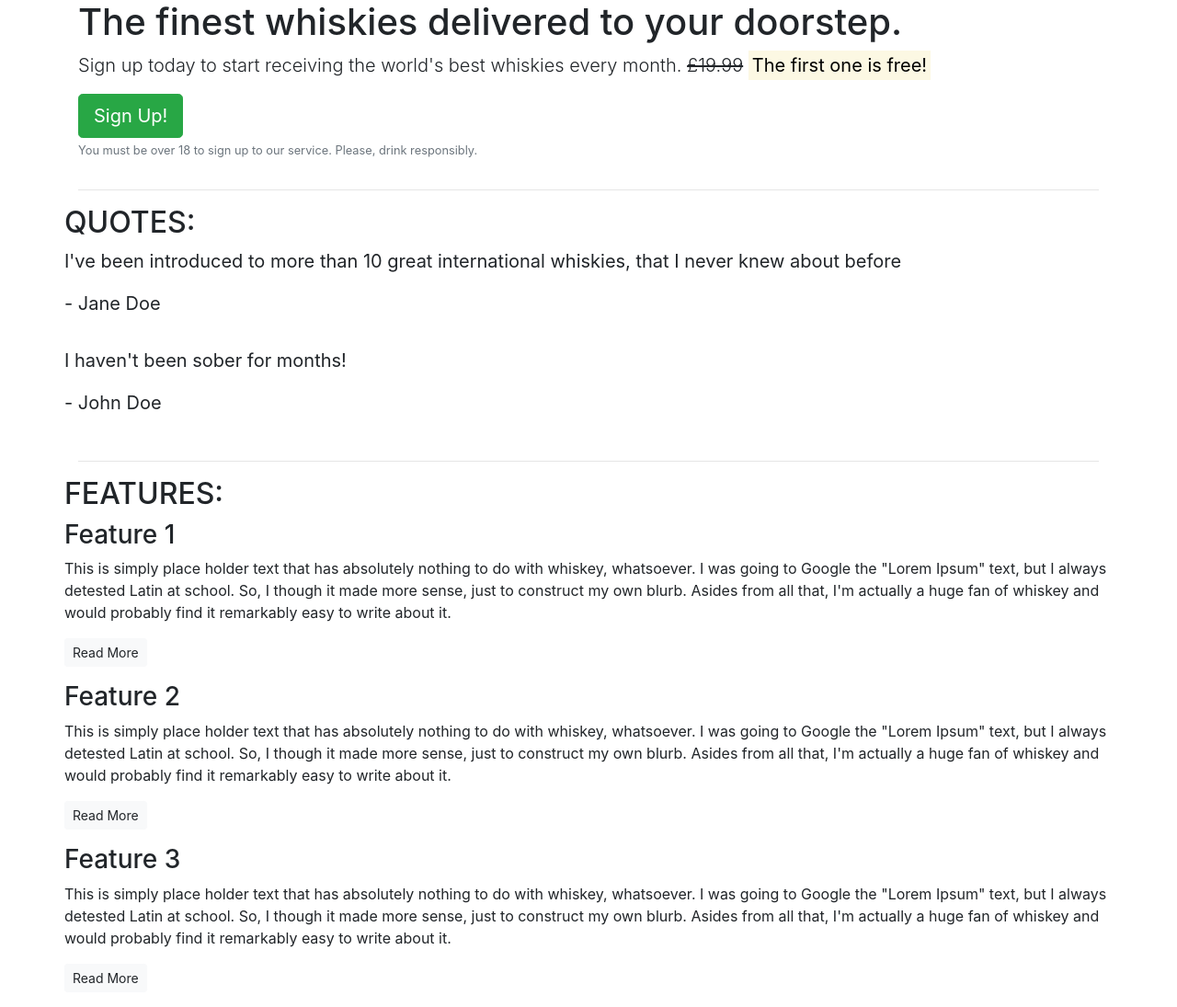
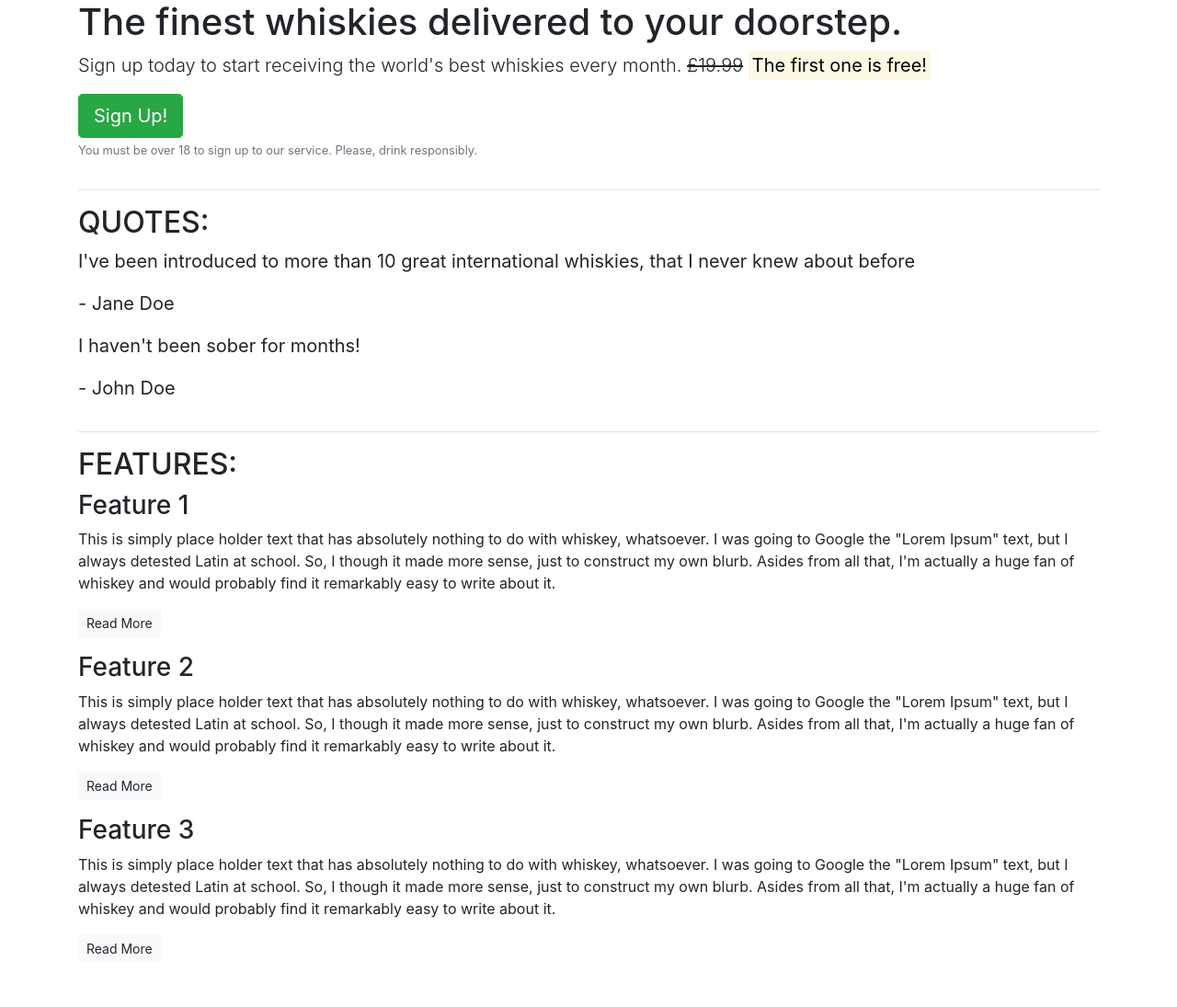
Before and after one commit to craigfda/Bootstrap_practice, a plain HTML site: page index.html in a window 1280 px wide. Shown: the whole page at 92% size. After the commit the page ends 1063 px from the top, so only its background shows below. Drawn offline with nearby package versions, Linux system fonts and the light colour scheme.

Commit message:
adding col 12 to features etc

```diff
--- a/index.html
+++ b/index.html
@@ -30,18 +30,23 @@
         <!--Quotes-->
         <section class="quote">
             <div class="row">
+                <div class="col-12">
                     <h2 class="text-uppercase">Quotes:</h2>
                 </div>
+            </div>
             <div class="row">
+                <div class="col-12">
                     <blockquote class="blockquote">
                         <p>I've been introduced to more than 10 great international whiskies, that I never knew about before</p>
                         <p>-  Jane Doe</p>
                     </blockquote>
-
+                </div>
+                <div class="col-12">
                     <blockquote class="blockquote">
                         <p>I haven't been sober for months!</p>
                         <p>-  John Doe</p>
                     </blockquote>
+                </div>
             </div>
         </section>
         <!--/.quotes-->
@@ -50,27 +55,37 @@
         <!--Feature -->
         <section class="features">
             <div class="row">
+                <div class="col-12">
                      <h2 class="text-uppercase">Features:</h2>
                 </div>
+            </div>
+
             <div class="row">
+                <div class="col-12">
                     <div class="feature">
                         <h3>Feature 1</h3>
                         <p>This is simply place holder text that has absolutely nothing to do with whiskey, whatsoever.  I was going to Google the "Lorem Ipsum" text, but I always detested Latin at school.  So, I though it made more sense, just to construct my own blurb.  Asides from all that, I'm actually a huge fan of whiskey and would probably find it remarkably easy to write about it.</p>
                         <p><a class="btn btn-sm btn-light" href="">Read More</a></p>
                     </div>
+                </div>
 
+                <div class="col-12">
                     <div class="feature">
                         <h3>Feature 2</h3>
                         <p>This is simply place holder text that has absolutely nothing to do with whiskey, whatsoever.  I was going to Google the "Lorem Ipsum" text, but I always detested Latin at school.  So, I though it made more sense, just to construct my own blurb.  Asides from all that, I'm actually a huge fan of whiskey and would probably find it remarkably easy to write about it.</p>
                         <p><a class="btn btn-sm btn-light" href="">Read More</a></p>
                     </div>
+                </div>
 
+                <div class="col-12">
                     <div class="feature">
                         <h3>Feature 3</h3>
                         <p>This is simply place holder text that has absolutely nothing to do with whiskey, whatsoever.  I was going to Google the "Lorem Ipsum" text, but I always detested Latin at school.  So, I though it made more sense, just to construct my own blurb.  Asides from all that, I'm actually a huge fan of whiskey and would probably find it remarkably easy to write about it.</p>
                         <p><a class="btn btn-sm btn-light" href="">Read More</a></p>
                     </div>
                 </div>
+
+            </div>
         </section>
     </article>
 
```
Lines whose indentation alone changed are shown as unchanged.
